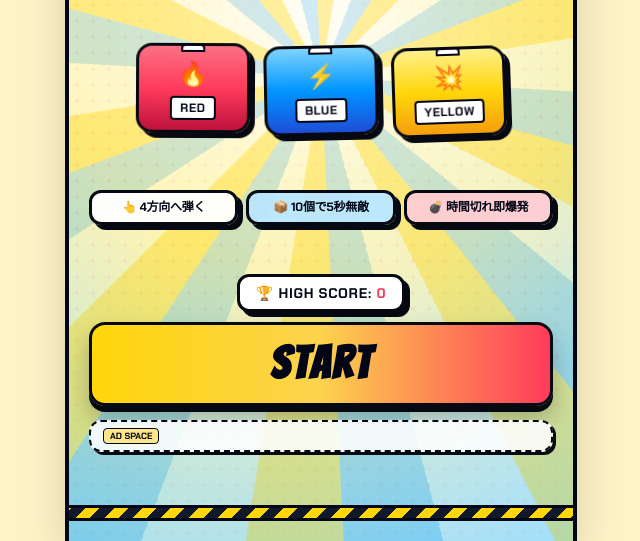
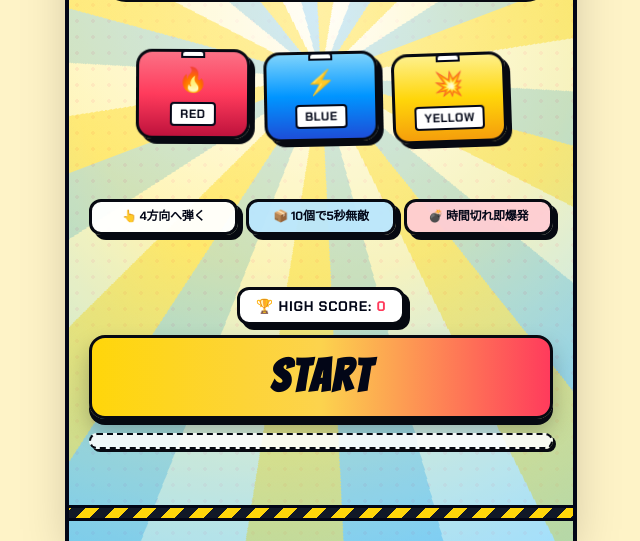
Before and after one commit to 7vfh2hj7kn-crypto/panic-bombe, a plain HTML site: page index.html in a window 1280 px wide. Shown: the part 259-800 px from the top of the page, without its empty margins (319-959 px from the left). Drawn offline with nearby package versions, Linux system fonts and the light colour scheme; animation ran at ten frames a second.

Commit message:
Update index.html

```diff
--- a/index.html
+++ b/index.html
@@ -230,8 +230,8 @@
                 </button>
 
                 <!-- Below-title ad slot placeholder (separated from START so accidental taps are avoided) -->
-                <div id="titleAdSlot" data-ad-slot="title-bottom" class="ad-slot-frame w-full rounded-xl px-3 py-1.5 mt-1 flex items-center justify-between gap-2 text-[10px] sm:text-[11px] font-extrabold text-slate-600 min-w-0">
-                    <span class="no-wrap-badge px-1.5 py-0.5 rounded bg-amber-200 border border-slate-950 text-slate-950 text-[9px] font-black">AD SPACE</span>
+                <div id="titleAdSlot" data-ad-slot="title-bottom" class="ad-slot-frame w-full rounded-xl px-3 py-1.5 mt-1 flex items-center justify-center overflow-hidden gap-2 text-[10px] sm:text-[11px] font-extrabold text-slate-600 min-w-0">
+
                 <!-- admax -->
 <script src="https://adm.shinobi.jp/s/18454b899401fc4e011f6e08847c4d1f"></script>
 <!-- admax -->
@@ -296,8 +296,8 @@
                 </div>
 
                 <!-- Below-Game-Over-buttons ad slot placeholder (spaced below TITLE button to avoid mis-taps) -->
-                <div id="gameoverAdSlot" data-ad-slot="gameover-bottom" class="ad-slot-frame w-full rounded-xl px-3 py-1.5 mt-3.5 flex items-center justify-between gap-2 text-[10px] sm:text-[11px] font-extrabold text-slate-600 min-w-0">
-                    <span class="no-wrap-badge px-1.5 py-0.5 rounded bg-amber-200 border border-slate-950 text-slate-950 text-[9px] font-black">AD SPACE</span>
+                <div id="gameoverAdSlot" data-ad-slot="gameover-bottom" class="ad-slot-frame w-full rounded-xl px-3 py-1.5 mt-3.5 flex items-center justify-center overflow-hidden gap-2 text-[10px] sm:text-[11px] font-extrabold text-slate-600 min-w-0">
+
                     <!-- admax -->
 <script src="https://adm.shinobi.jp/s/2c638b6abb9fdf6bc237afd5ef33f13d"></script>
 <!-- admax -->
```
